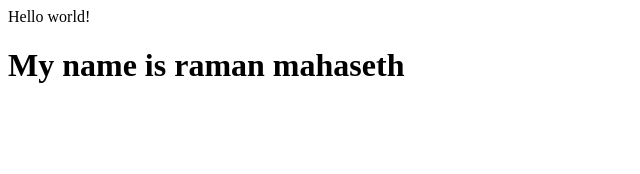
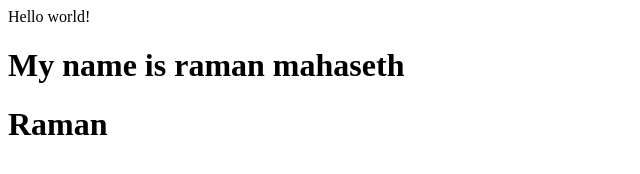
Before and after one commit to raman-rmn/ramanrmn-demo, a plain HTML site: page index.html in a window 1280 px wide. Shown: the whole page, without its empty margins (0-640 px from the left). Drawn offline with Linux system fonts and the light colour scheme.

Commit message:
added a new h1

```diff
--- a/index.html
+++ b/index.html
@@ -1,2 +1,3 @@
 <p>Hello world!</p>
 <h1>My name is raman mahaseth</h1>
+<h1>Raman</h1>
```
